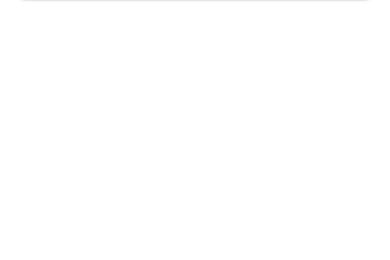
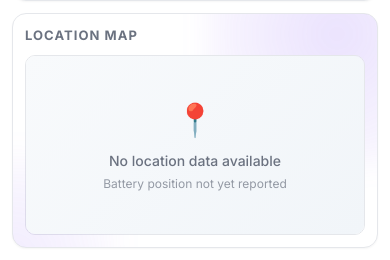
Before and after one commit to Trophy01/InverterToPostgresql, a Flask app: page / in a window 390 px wide. Shown: the part 1412-1672 px from the top of the page. Before the commit the page ends 1413 px from the top, so only its background shows below. Run offline with Flask 3, Linux system fonts and the light colour scheme; the visitor is signed in with stand-in values (Sample User, id 1); some libraries are stand-ins or nearby versions.

Commit message:
Added google maps integration

```diff
--- a/web/static/main.js
+++ b/web/static/main.js
@@ -10,6 +10,7 @@ const kStatus = document.getElementById('k-status');
 const kTemp = document.getElementById('k-temp');
 
 let charts = {};
+let batteryMap = null;
 
 async function fetchJSON(url){
   const r = await fetch(url);
@@ -143,6 +144,100 @@ function renderSeries(series){
   ensurePlaceholder('c-pos', pos);
 }
 
+// Google Maps integration
+function initMap() {
+  // This function is called by Google Maps API when it loads
+  console.log('Google Maps API loaded');
+  updateBatteryMap();
+}
+
+function updateBatteryMap() {
+  const mapElement = document.getElementById('battery-map');
+  const placeholder = document.getElementById('map-placeholder');
+
+  if (!mapElement || !placeholder) return;
+
+  // Check if Google Maps is available
+  if (typeof google === 'undefined' || !google.maps) {
+    placeholder.querySelector('.map-placeholder-text').textContent = 'Google Maps API not loaded';
+    placeholder.querySelector('.map-placeholder-note').textContent = 'Check your API key configuration';
+    return;
+  }
+
+  // Get latest position from summary data
+  const latestPos = window.latestPositionData;
+  if (!latestPos || !latestPos.lat || !latestPos.lon) {
+    placeholder.querySelector('.map-placeholder-text').textContent = 'No location data available';
+    placeholder.querySelector('.map-placeholder-note').textContent = 'Battery position not yet reported';
+    return;
+  }
+
+  // Initialize map
+  const batteryLocation = { lat: latestPos.lat, lng: latestPos.lon };
+
+  batteryMap = new google.maps.Map(mapElement, {
+    zoom: 15,
+    center: batteryLocation,
+    styles: [
+      {
+        featureType: 'all',
+        elementType: 'geometry.fill',
+        stylers: [{ color: '#f8fafc' }]
+      },
+      {
+        featureType: 'water',
+        elementType: 'geometry.fill',
+        stylers: [{ color: '#e0f2fe' }]
+      },
+      {
+        featureType: 'road',
+        elementType: 'geometry.stroke',
+        stylers: [{ color: '#e5e7eb' }]
+      }
+    ]
+  });
+
+  // Add battery marker
+  new google.maps.Marker({
+    position: batteryLocation,
+    map: batteryMap,
+    title: `Battery ${window.DEFAULT_DEVICE || 'Location'}`,
+    icon: {
+      path: google.maps.SymbolPath.CIRCLE,
+      scale: 8,
+      fillColor: '#8B5CF6',
+      fillOpacity: 1,
+      strokeColor: '#ffffff',
+      strokeWeight: 2
+    }
+  });
+
+  // Hide placeholder
+  placeholder.style.display = 'none';
+}
+
+// Store latest position data for map updates
+function setKpi(summary){
+  const s = summary.status || {};
+  // Hero SOC emphasized
+  kSOC.textContent = s.soc_percent != null ? (Math.round(s.soc_percent)+'%') : '–';
+  kV.textContent = s.total_voltage_mv != null ? (s.total_voltage_mv+' mV') : '–';
+  kI.textContent = s.current_amps != null ? (s.current_amps.toFixed(1)+' A') : '–';
+  kCycles.textContent = s.loop_cycles != null ? s.loop_cycles : '–';
+  kStatus.textContent = s.status_text || '–';
+  // Show average temp if available
+  if (Array.isArray(s.temps_c) && s.temps_c.length){
+    const avg = s.temps_c.reduce((a,b)=>a+b,0)/s.temps_c.length;
+    kTemp.textContent = avg.toFixed(1)+' °C';
+  }
+
+  // Store position data for map
+  if (summary.position) {
+    window.latestPositionData = summary.position;
+    updateBatteryMap();
+  }
+}
+
 async function refresh(){
   // Resolve device id: prefer selector, else DEFAULT_DEVICE
   const id = deviceSel && deviceSel.value ? deviceSel.value : (window.DEFAULT_DEVICE || '');
--- a/web/static/style.css
+++ b/web/static/style.css
@@ -53,7 +53,14 @@ main{padding:20px;position:relative;z-index:1}
 .chart > *{position:absolute;inset:0;width:100% !important;height:100% !important;background:#ffffff;border:1px solid var(--line);border-radius:10px}
 /* Empty/old data placeholder */
 .chart-empty{position:absolute;inset:0;display:flex;align-items:center;justify-content:center;color:#6b7280;font-size:12px;background:rgba(255,255,255,0.6);border:1px dashed #d1d5db;border-radius:10px}
-/* Removed #map styles (no embedded map) */
+/* Google Maps integration */
+.map-container{position:relative;width:100%;height:320px;border:1px solid var(--line);border-radius:10px;overflow:hidden}
+#battery-map{width:100%;height:100%}
+.map-placeholder{position:absolute;inset:0;display:flex;align-items:center;justify-content:center;background:linear-gradient(135deg, #f8fafc 0%, #f1f5f9 100%);z-index:1}
+.map-placeholder-content{text-align:center;color:var(--muted)}
+.map-placeholder-icon{font-size:32px;margin-bottom:8px}
+.map-placeholder-text{font-size:14px;font-weight:500;margin-bottom:4px}
+.map-placeholder-note{font-size:12px;opacity:0.7}
 
 /* Polished abstract card accents (purple tones) */
 .card{position:relative;overflow:hidden}
@@ -128,6 +135,7 @@ main{padding:20px;position:relative;z-index:1}
   .card.analytics{padding:18px;border-radius:18px}
   .section{margin-bottom:14px}
   .chart{height:220px}
+  .map-container{height:220px}
 }
 
 @media (max-width: 430px){
@@ -139,4 +147,5 @@ main{padding:20px;position:relative;z-index:1}
   .pos-links-list{gap:6px}
   .pos-link{font-size:11px}
   .chart{height:180px}
+  .map-container{height:180px}
 }
--- a/web/templates/index.html
+++ b/web/templates/index.html
@@ -12,6 +12,8 @@
     <!-- Removed Leaflet CSS (no embedded map) -->
     <script src="https://cdn.jsdelivr.net/npm/chart.js@4.4.1/dist/chart.umd.min.js"></script>
     <!-- Removed Leaflet JS (no embedded map) -->
+    <!-- Google Maps API - Replace YOUR_API_KEY with actual key -->
+    <script async defer src="https://maps.googleapis.com/maps/api/js?key=YOUR_API_KEY&callback=initMap"></script>
   </head>
   <body>
     <script>window.DEFAULT_DEVICE = "{{ current_user.battery_id }}";</script>
@@ -78,6 +80,19 @@
             <div id="pos-links-list" class="pos-links-list"></div>
           </div>
         </div>
+        <div class="card reveal-scale">
+          <h2>Location Map</h2>
+          <div class="map-container">
+            <div id="battery-map"></div>
+            <div id="map-placeholder" class="map-placeholder">
+              <div class="map-placeholder-content">
+                <div class="map-placeholder-icon">📍</div>
+                <div class="map-placeholder-text">Map loading...</div>
+                <div class="map-placeholder-note">Add your Google Maps API key to enable</div>
+              </div>
+            </div>
+          </div>
+        </div>
       </section>
     </main>
     <script src="/static/main.js"></script>
```
